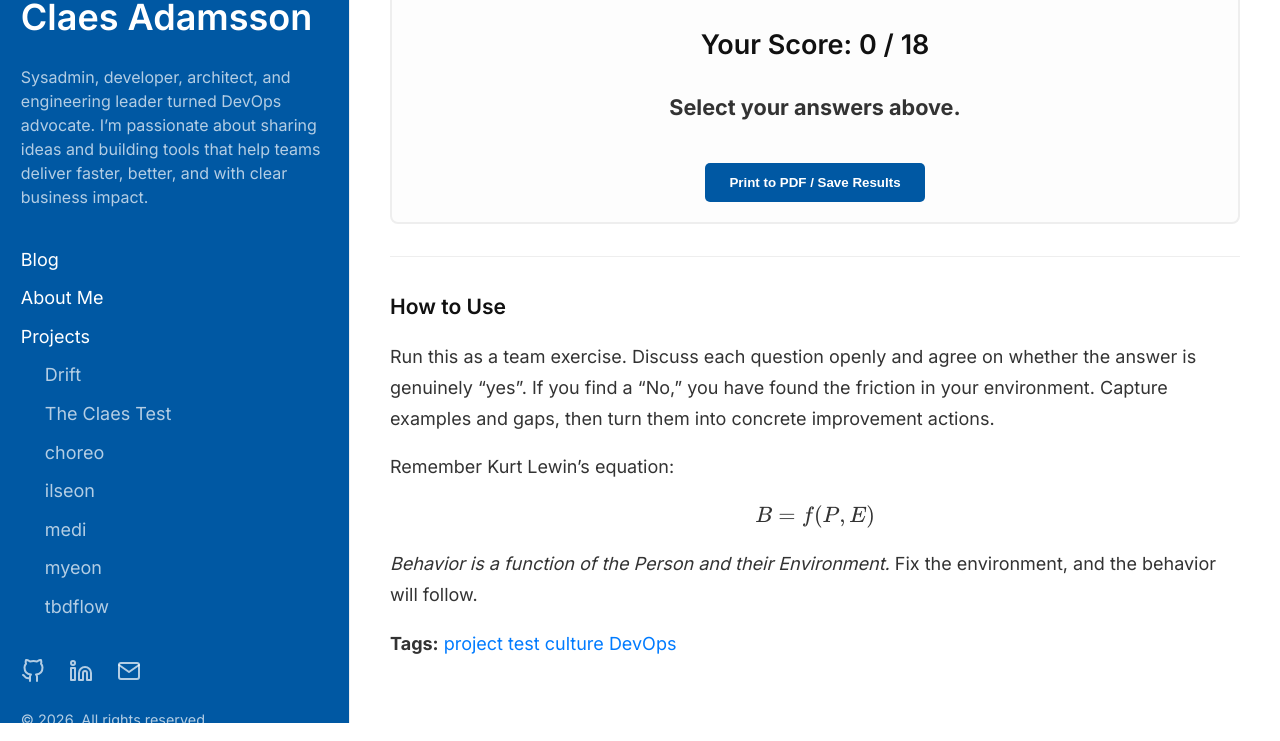
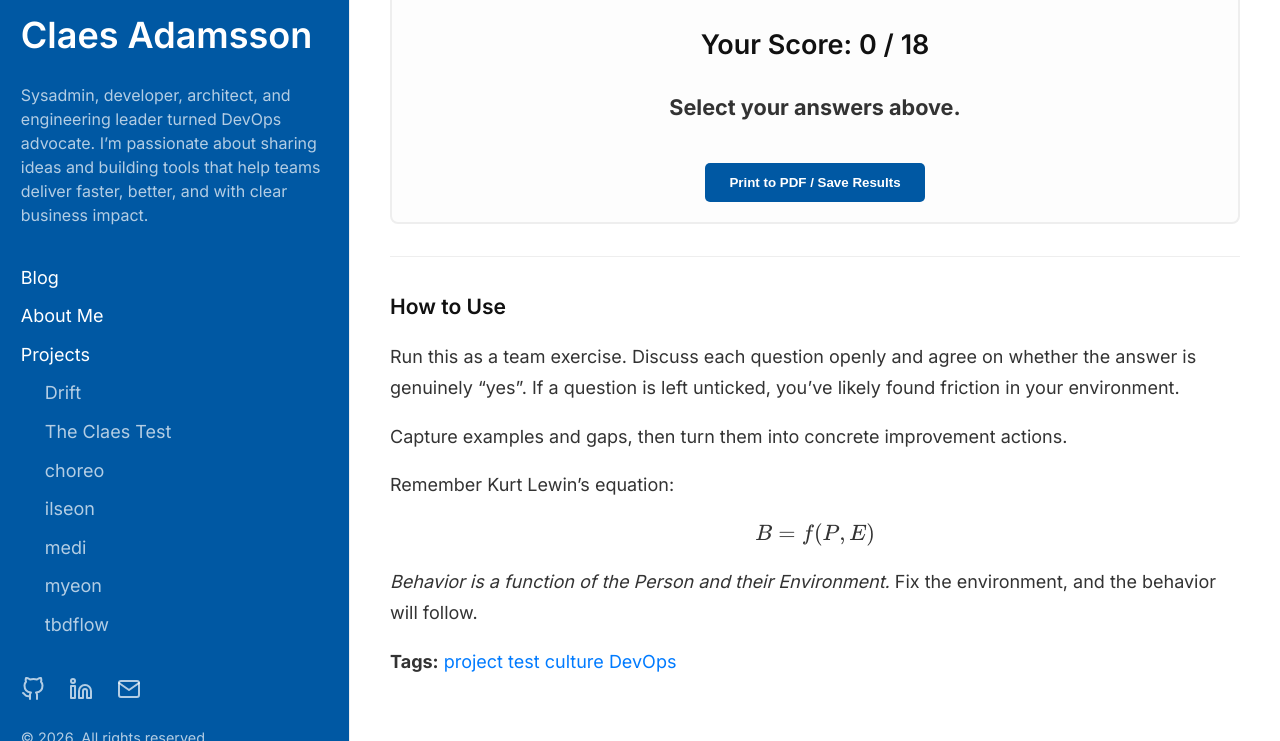
Before and after one commit to cladam/cladam.github.io, a Jekyll site: the page built from _projects/the-claes-test.md, in a window 1280 px wide and 900 px high, scrolled down 3135 px, cut to the strip 159-900 px from the top of the window. Built offline with Jekyll 4.4.1, drawn with Linux system fonts in a browser that asks for light colours.

Commit message:
fix: fix wording

```diff
--- a/_projects/the-claes-test.md
+++ b/_projects/the-claes-test.md
@@ -136,7 +136,10 @@
 ---
 
 ### How to Use
-Run this as a team exercise. Discuss each question openly and agree on whether the answer is genuinely “yes”. If you find a “No,” you have found the friction in your environment.
+
+Run this as a team exercise. Discuss each question openly and agree on whether the answer is genuinely “yes”.
+If a question is left unticked, you’ve likely found friction in your environment.
+
 Capture examples and gaps, then turn them into concrete improvement actions.
 
 Remember Kurt Lewin's equation:
```
